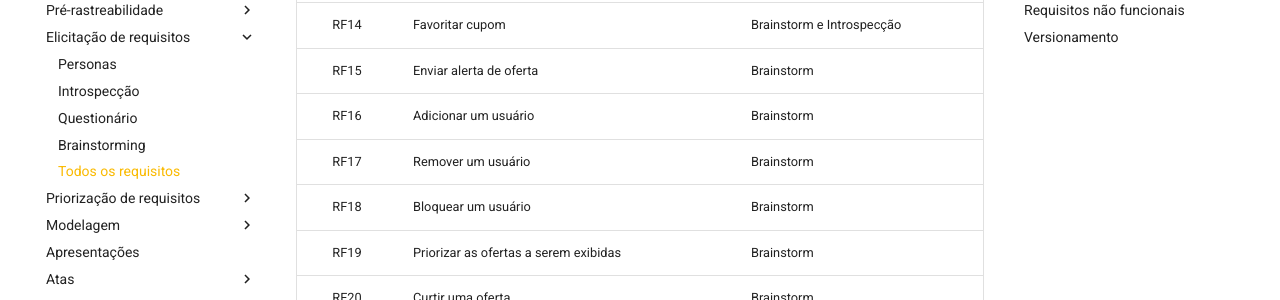
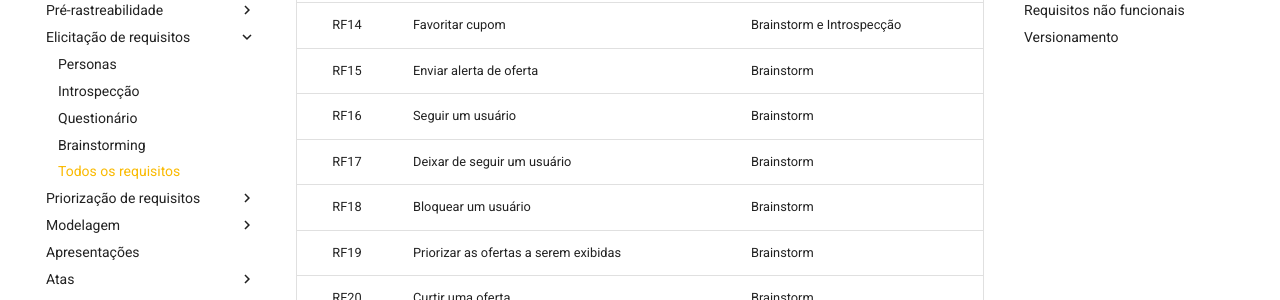
Before and after one commit to Joao-Pedro-Moura/2020.1-Promobit, an MkDocs documentation site: the page built from docs/elicitacao/requisitos.md, in a window 1280 px wide and 1400 px high, scrolled down 966 px. Shown: the part 152-452 px from the top of the window. Built offline with MkDocs 1.6.1 and Material for MkDocs 9.7.7, drawn with Linux system fonts in a browser that asks for light colours; old or Windows-style settings are respelled for this version of MkDocs; some of the changed text lies outside the part shown.

Commit message:
Corrigindo alguns requisitos
Co-authored-by: igor-paiva <igorbatistapaiva@outlook.com>
Co-authored-by: marcelog5 <marcelovictorg2@gmail.com>
Co-authored-by: thiagolopess <thiago.lopes.santos.tls@gmail.com>

```diff
--- a/docs/elicitacao/requisitos.md
+++ b/docs/elicitacao/requisitos.md
@@ -27,8 +27,8 @@ Nós decidimos utilizar a seguinte notação para a identificação dos requisit
 |RF13| Compartilhar ofertas | Brainstorm e Introspecção |
 |RF14| Favoritar cupom | Brainstorm e Introspecção |
 |RF15| Enviar alerta de oferta | Brainstorm |
-|RF16| Adicionar um usuário | Brainstorm |
-|RF17| Remover um usuário | Brainstorm |
+|RF16| Seguir um usuário | Brainstorm |
+|RF17| Deixar de seguir um usuário | Brainstorm |
 |RF18| Bloquear um usuário | Brainstorm |
 |RF19| Priorizar as ofertas a serem exibidas | Brainstorm |
 |RF20| Curtir uma oferta | Brainstorm |
@@ -96,3 +95,4 @@ Nós decidimos utilizar a seguinte notação para a identificação dos requisit
 | Versão | Data | Modificação | Autor |
 |--|--|--|--|
 | 1.0 | 03/10/2020 | Listagem dos requisitos elicitados | Todos os integrantes |
+| 1.1 | 06/10/2020 | Correção de alguns requisitos | Igor Paiva, Marcelo Victor, Rhuan Carlos e Thiago Lopes |
```
Also changed, not shown: other parts of docs/elicitacao/requisitos.md (+1 -2 lines).
